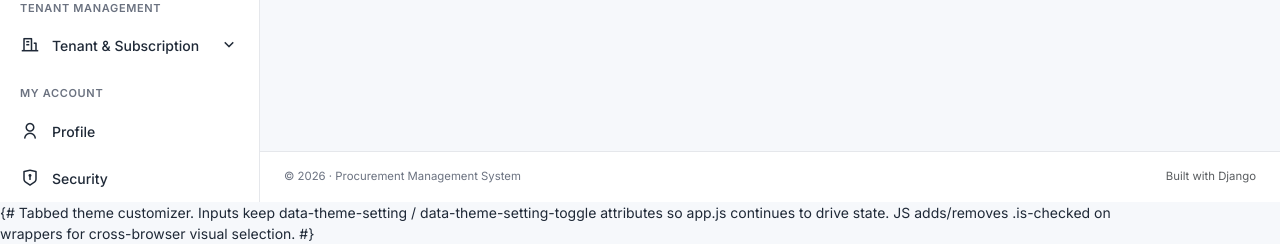
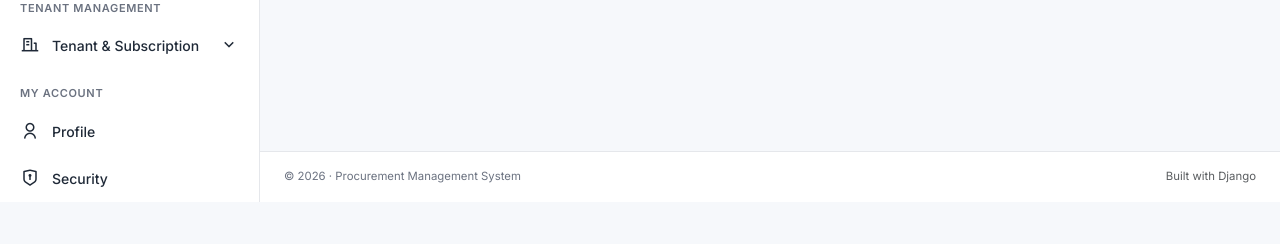
Before and after one commit to mnavaid925/NavPMS, a Django app: template templates/accounts/invites/list.html in a window 1280 px wide. Shown: the part 1096-1340 px from the top of the page. After the commit the page ends 1298 px from the top, so only its background shows below. Run offline with Django 4.2, Linux system fonts and the light colour scheme; the template is opened without the code that fills it, so the values that code supplies are empty; some libraries are stand-ins or nearby versions.

Commit message:
fix(theme): use {% comment %} so multi-line header stops rendering as page text

```diff
--- a/templates/partials/theme_settings.html
+++ b/templates/partials/theme_settings.html
@@ -1,6 +1,6 @@
-{# Tabbed theme customizer. Inputs keep data-theme-setting / data-theme-setting-toggle
+{% comment %}Tabbed theme customizer. Inputs keep data-theme-setting / data-theme-setting-toggle
    attributes so app.js continues to drive state. JS adds/removes .is-checked on
-   <label> wrappers for cross-browser visual selection. #}
+   <label> wrappers for cross-browser visual selection.{% endcomment %}
 <div class="offcanvas offcanvas-end theme-customizer" tabindex="-1" id="themeSettingsCanvas">
   <div class="offcanvas-header">
     <div class="tc-head-row">
```
